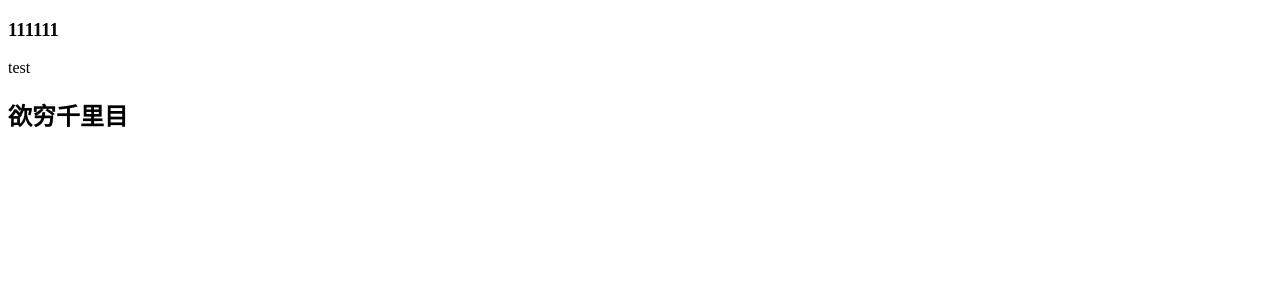
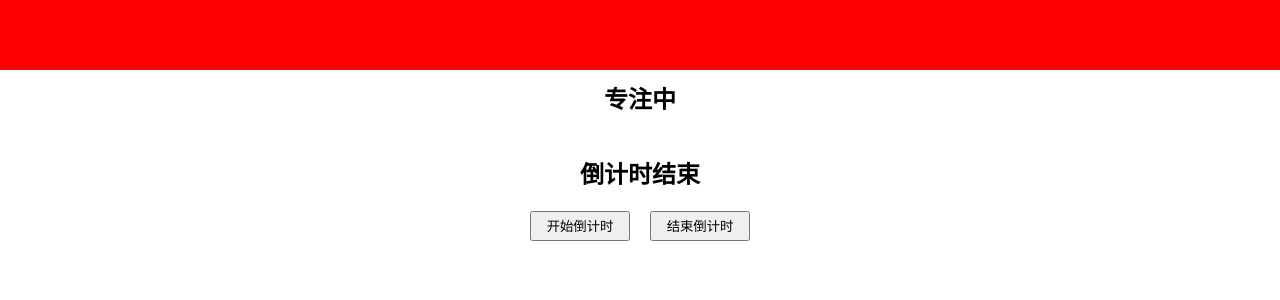
Before and after one commit to Vilanelle1573/-, a Vue app: page / in a window 1280 px wide. Shown: the top 300 px of the page. Built offline with nearby package versions, Linux system fonts and the light colour scheme.

Commit message:
倒计时

```diff
--- a/index.html
+++ b/index.html
@@ -4,7 +4,7 @@
     <meta charset="UTF-8">
     <link rel="icon" href="/favicon.ico">
     <meta name="viewport" content="width=device-width, initial-scale=1.0">
-    <title>Vite App</title>
+    <title>番茄钟程序</title>
   </head>
   <body>
     <div id="app"></div>
--- a/src/App.vue
+++ b/src/App.vue
@@ -1,16 +1,110 @@
 <template>
-  <h3>111111</h3>
-  <p>{{ msg }}</p>
+  <div class="banner"></div>
 
-  <h2>欲穷千里目</h2>
+  <div class="container">
+    <h2 class="stage">专注中</h2>
+
+    <transition name="fade">
+      <h2 class="countdown" v-if="countdownSeconds > 0">{{ countdown }}</h2>
+      <h2 class="countdown" v-else>倒计时结束</h2>
+    </transition>
+
+    <div class="control">
+      <button class="start" @click="startCountdown">开始倒计时</button>
+      <button class="reset" @click="resetCountdown">结束倒计时</button>
+    </div>
+
+
+  </div>
 </template>
+
+<style>
+.banner {
+  position: fixed;
+  top: 0;
+  left: 0;
+  width: 100%;
+  height: 50px;
+  background-color: red;
+  color: #fff; /*文本颜色 */
+  padding: 10px 0;
+  text-align: center;
+  z-index: 1000; /* 可选：控制横幅在其他元素之上 */
+}
+
+.container {
+  display: flex;
+  justify-content: center;
+  align-items: center;
+  flex-direction: column;
+  margin-top: 60px;
+}
+
+.fade-enter-active, .fade-leave-active {
+  transition: opacity 0.5s;
+}
+
+.fade-enter, .fade-leave-to /* .fade-leave-active in <2.1.8 */ {
+  opacity: 0;
+}
+
+.control {
+  display: flex;
+  justify-content: center;
+  align-items: center;
+  flex-direction: row;
+  width: 50%;
+  height: 32px;
+}
+
+.start {
+  width: 100px;
+  height: 30px;
+  margin-right: 10px;
+}
+
+.reset {
+  width: 100px;
+  height: 30px;
+  margin-left: 10px;
+}
+</style>
 
 <script>
 export default {
-  data(){
-    return{
-      msg:"test"
+  data() {
+    return {
+      initialCountdownSeconds: 10,
+      countdownSeconds: 0,
+      countdownInterval: null
+    };
+  },
+
+  computed: {
+    countdown() {
+      const minutes = Math.floor(this.countdownSeconds / 60);
+      const seconds = this.countdownSeconds % 60;
+      return `${minutes}:${seconds < 10 ? '0' : ''}${seconds}`;
+    }
+  },
+
+  methods: {
+    startCountdown() {
+      this.countdownSeconds = this.initialCountdownSeconds;
+      clearInterval(this.countdownInterval); // 避免多次点击重复开始倒计时
+      this.countdownInterval = setInterval(() => {
+        if (this.countdownSeconds > 0) {
+          this.countdownSeconds--;
+        } else {
+          clearInterval(this.countdownInterval);
+        }
+      }, 1000);
+    },
+
+    resetCountdown() {
+      this.countdownSeconds = 0;
+      clearInterval(this.countdownInterval);
     }
   }
-}
+};
 </script>
```
